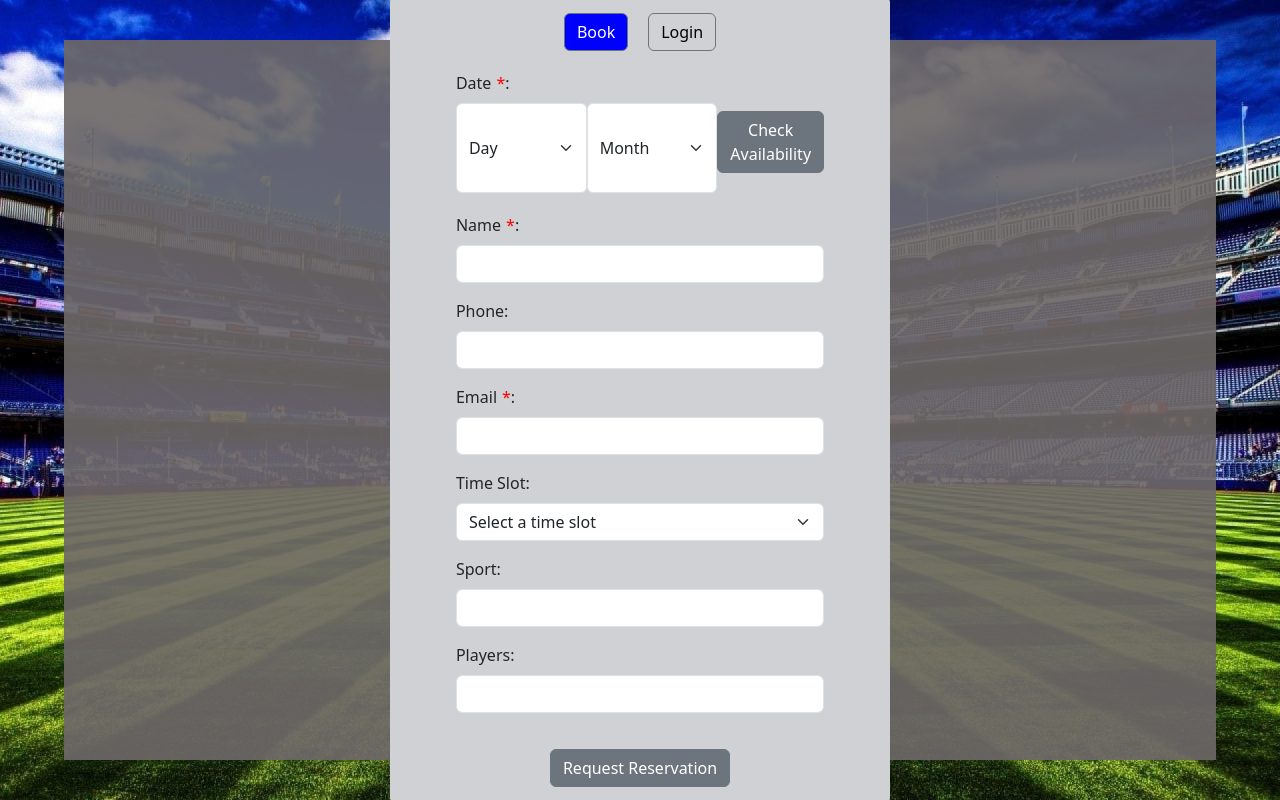
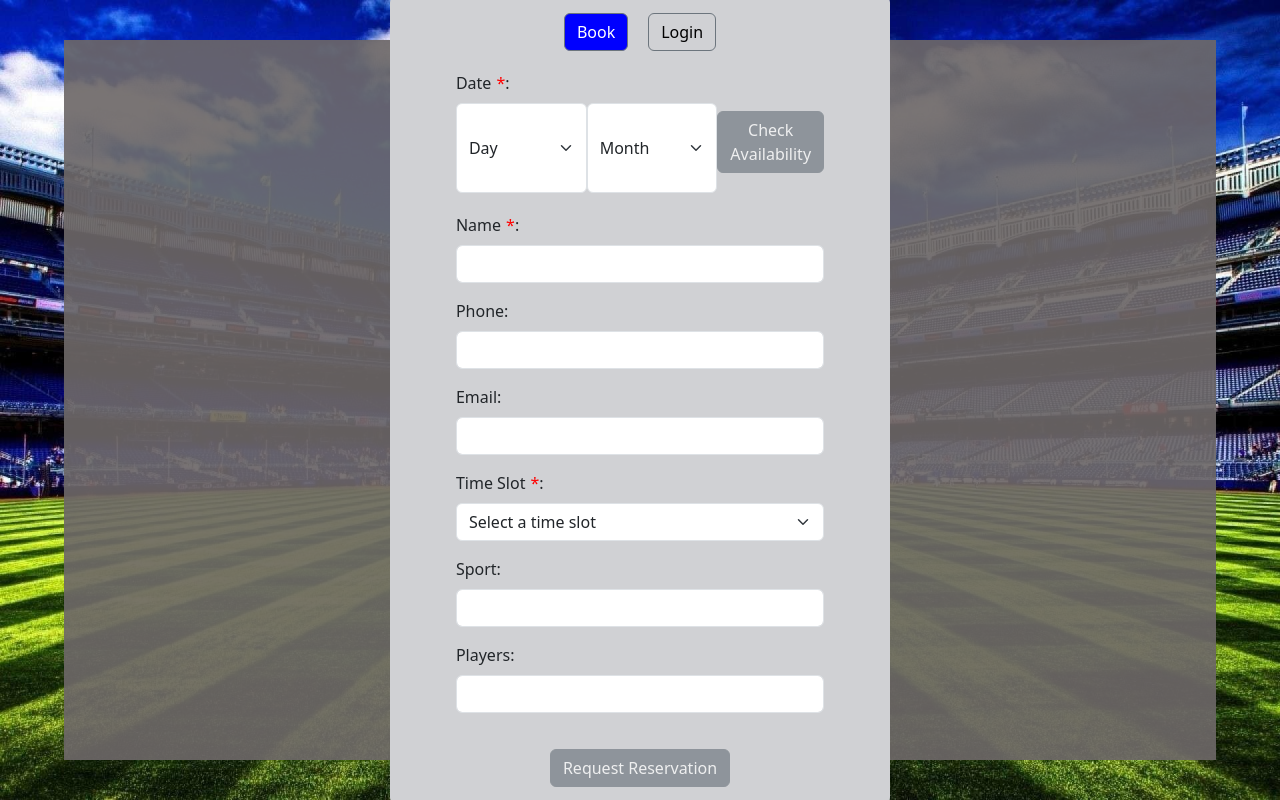
Before and after one commit to 10kartik/turf-reservation-web, a React (Create React App) app: page / in a window 1280 px wide. Built offline with nearby package versions, Linux system fonts and the light colour scheme.

Commit message:
Stable booking changes

```diff
--- a/src/pages/home/index.js
+++ b/src/pages/home/index.js
@@ -3,7 +3,17 @@ import "./styles.module.css";
 import bookingService from "../../services/booking";
 import { timeSlotsArray, monthsArray, daysArray } from "../../constants";
 import basicHelper from "../../helper";
-import { Button, Form, FormGroup, Label, Input } from "reactstrap";
+import {
+  Button,
+  Form,
+  FormGroup,
+  Label,
+  Input,
+  Modal,
+  ModalHeader,
+  ModalBody,
+  ModalFooter,
+} from "reactstrap";
 
 const Home = () => {
   const [selectedOption, setSelectedOption] = useState("book");
@@ -19,17 +29,50 @@ const Home = () => {
   const [password, setPassword] = useState("");
   const [availableSlots, setAvailableSlots] = useState([]);
   const [isSlotAvailable, setIsSlotAvailable] = useState(false);
+  const [bookingId, setBookingId] = useState(null);
+  const [modal, setModal] = useState(false);
+
+  const toggleModal = () => setModal(!modal);
 
   const handleOptionChange = (option) => {
     setSelectedOption(option);
   };
 
-  const handleFormSubmit = (e) => {
+  function isDateEntered() {
+    return dateDay && dateMonth;
+  }
+
+  function isRequiredFieldsFilled() {
+    return name && dateDay && dateMonth && timeSlot;
+  }
+
+  // write reset form function here
+  function resetForm() {
+    setName("");
+    setPhone("");
+    setEmail("");
+    setDateDay("");
+    setDateMonth("");
+    setTimeSlot("");
+    setSport("");
+    setPlayers("");
+    setUsername("");
+    setPassword("");
+    setAvailableSlots([]);
+    setIsSlotAvailable(false);
+  }
+
+  const handleFormSubmit = async (e) => {
     e.preventDefault();
     if (selectedOption === "book") {
       // Perform POST API request to /api/bookings with the form data
       // console the input values
-      console.log(
+
+      if (!isRequiredFieldsFilled()) {
+        return;
+      }
+
+      const serviceResponse = await bookingService.sendBookingDetails({
         name,
         phone,
         email,
@@ -37,8 +80,19 @@ const Home = () => {
         dateMonth,
         timeSlot,
         sport,
-        players
-      );
+        players,
+      });
+
+      console.log(serviceResponse);
+
+      if (serviceResponse.success) {
+        // Show modal with success message
+        setBookingId(serviceResponse.data.booking_id);
+        toggleModal();
+
+        // reset the form
+        resetForm();
+      }
     } else if (selectedOption === "login") {
       // Perform POST API request to /api/admin/login with the form data
       // console the input values
@@ -48,11 +102,11 @@ const Home = () => {
 
   // check slot availability
   const checkAvailability = async () => {
-    if (!dateDay || !dateMonth) {
+    if (!isDateEntered()) {
       return;
     }
     const serviceResponse = await bookingService.getBookingDetails(
-      `${dateDay}-${dateMonth}-${new Date().getFullYear()}`
+      `${new Date().getFullYear()}-${dateMonth}-${dateDay}`
     );
 
     const bookedSlots = basicHelper.generateSlots(serviceResponse.data);
@@ -73,6 +127,16 @@ const Home = () => {
 
   return (
     <div>
+      <Modal isOpen={modal} toggle={toggleModal}>
+        <ModalHeader toggle={toggleModal}>Booking Status</ModalHeader>
+        <ModalBody>Your booking was successful!</ModalBody>
+        <ModalBody>Copy Booking ID: {bookingId}</ModalBody>
+        <ModalFooter>
+          <Button color="secondary" onClick={toggleModal}>
+            Close
+          </Button>
+        </ModalFooter>
+      </Modal>
       {/* Form */}
       <Form onSubmit={handleFormSubmit}>
         {/* Options */}
@@ -112,7 +176,10 @@ const Home = () => {
                 <Input
                   type="select"
                   value={dateDay}
-                  onChange={(e) => setDateDay(e.target.value)}
+                  onChange={(e) => {
+                    setDateDay(e.target.value);
+                    setIsSlotAvailable(false);
+                  }}
                   required
                 >
                   <option value="">Day</option>
@@ -125,7 +192,10 @@ const Home = () => {
                 <Input
                   type="select"
                   value={dateMonth}
-                  onChange={(e) => setDateMonth(e.target.value)}
+                  onChange={(e) => {
+                    setDateMonth(e.target.value);
+                    setIsSlotAvailable(false);
+                  }}
                   required
                 >
                   <option value="">Month</option>
@@ -138,7 +208,11 @@ const Home = () => {
                 {/* add button "check availability" here */}
                 <div className="d-flex align-items-center mt-2">
                   {!isSlotAvailable ? (
-                    <Button type="button" onClick={checkAvailability}>
+                    <Button
+                      type="button"
+                      onClick={checkAvailability}
+                      disabled={!isDateEntered()}
+                    >
                       Check Availability
                     </Button>
                   ) : (
@@ -172,23 +246,23 @@ const Home = () => {
             </FormGroup>
 
             <FormGroup>
-              <Label for="email">
-                Email<span>*</span>:
-              </Label>
+              <Label for="email">Email:</Label>
               <Input
                 type="email"
                 value={email}
                 onChange={(e) => setEmail(e.target.value)}
-                required
               />
             </FormGroup>
 
             <FormGroup>
-              <Label for="timeSlot">Time Slot:</Label>
+              <Label for="timeSlot">
+                Time Slot<span>*</span>:
+              </Label>
               <Input
                 type="select"
                 value={timeSlot}
                 onChange={(e) => setTimeSlot(e.target.value)}
+                required
               >
                 <option value="">Select a time slot</option>
                 {availableSlots.map((slot) => (
@@ -249,7 +323,7 @@ const Home = () => {
         )}
 
         {/* Submit button */}
-        <Button type="submit">
+        <Button type="submit" disabled={!isRequiredFieldsFilled()}>
           {selectedOption === "book" ? "Request Reservation" : "Login"}
         </Button>
       </Form>
--- a/src/services/booking.js
+++ b/src/services/booking.js
@@ -15,6 +15,19 @@ class BookingService {
 
   async sendBookingDetails(bookingDetails) {
     const url = constants.coreConstantsObj.apiDomain + `/api/bookings`;
+    bookingDetails = {
+      guest_name: bookingDetails.name,
+      guest_phone: bookingDetails.phone,
+      guest_email: bookingDetails.email,
+      sports: bookingDetails.sport,
+      attendees: bookingDetails.players,
+      booking_date: `${new Date().getFullYear()}-${bookingDetails.dateMonth}-${
+        bookingDetails.dateDay
+      }`,
+      start_time: bookingDetails.timeSlot.split("-")[0],
+      end_time: bookingDetails.timeSlot.split("-")[1],
+    };
+
     return await ServiceClass.postEndpoint(url, bookingDetails);
   }
 }
```
